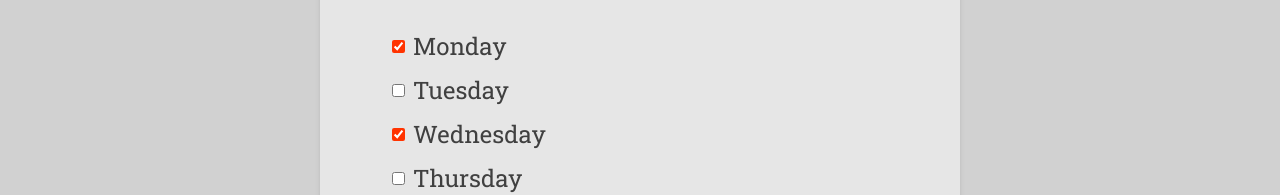
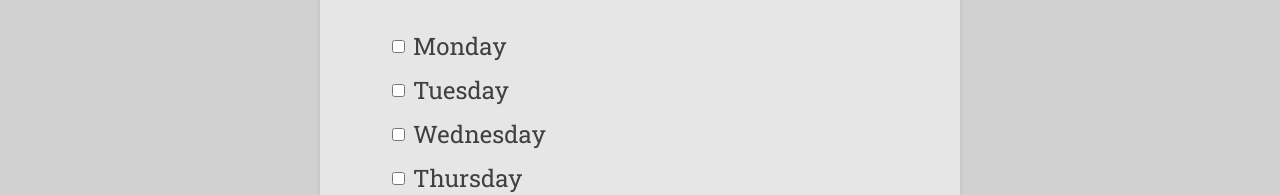
Before and after one commit to w1zny/scheduler, a Next.js app: page / in a window 1280 px wide. Shown: the part 246-441 px from the top of the page. Built offline with nearby package versions, Linux system fonts and the light colour scheme; a web font is replaced by a local one.

Commit message:
removed boilerplate info

```diff
--- a/src/app/page.js
+++ b/src/app/page.js
@@ -12,9 +12,9 @@ import {checkStudentsData, checkWorkingDays} from "@/checks";
 import {processData} from "@/actions";
 
 export default function Home() {
-  const [selectedDays, setSelectedDays] = useState(["Monday","Wednesday"]);
+  const [selectedDays, setSelectedDays] = useState([]);
   const [submittedForms, setSubmittedForms] = useState(0);
-  const [studentList, setStudentList] = useState(["Jakub", "Lukas", "Vlado"]);
+  const [studentList, setStudentList] = useState([]);
 
   const [errMsg, setErrMsg] = useState(null);
   const [result, setResult] = useState(null);
@@ -60,7 +60,7 @@ export default function Home() {
   useEffect(() => {
     setWorkingDays(
       selectedDays.reduce((acc, day) => {
-        acc[day] = "12:00-17:00";
+        acc[day] = "";
         return acc;
       }, {})
     );
@@ -70,11 +70,11 @@ export default function Home() {
     setStudentsData(
       studentList.map((student) => ({
         name: student,
-        lessons: "20,45",
+        lessons: "",
         days: {
-          Monday: ["13:00-18:30"],
+          Monday: [],
           Tuesday: [],
-          Wednesday: ["12:30-17:30"],
+          Wednesday: [],
           Thursday: [],
           Friday: [],
         },
```
